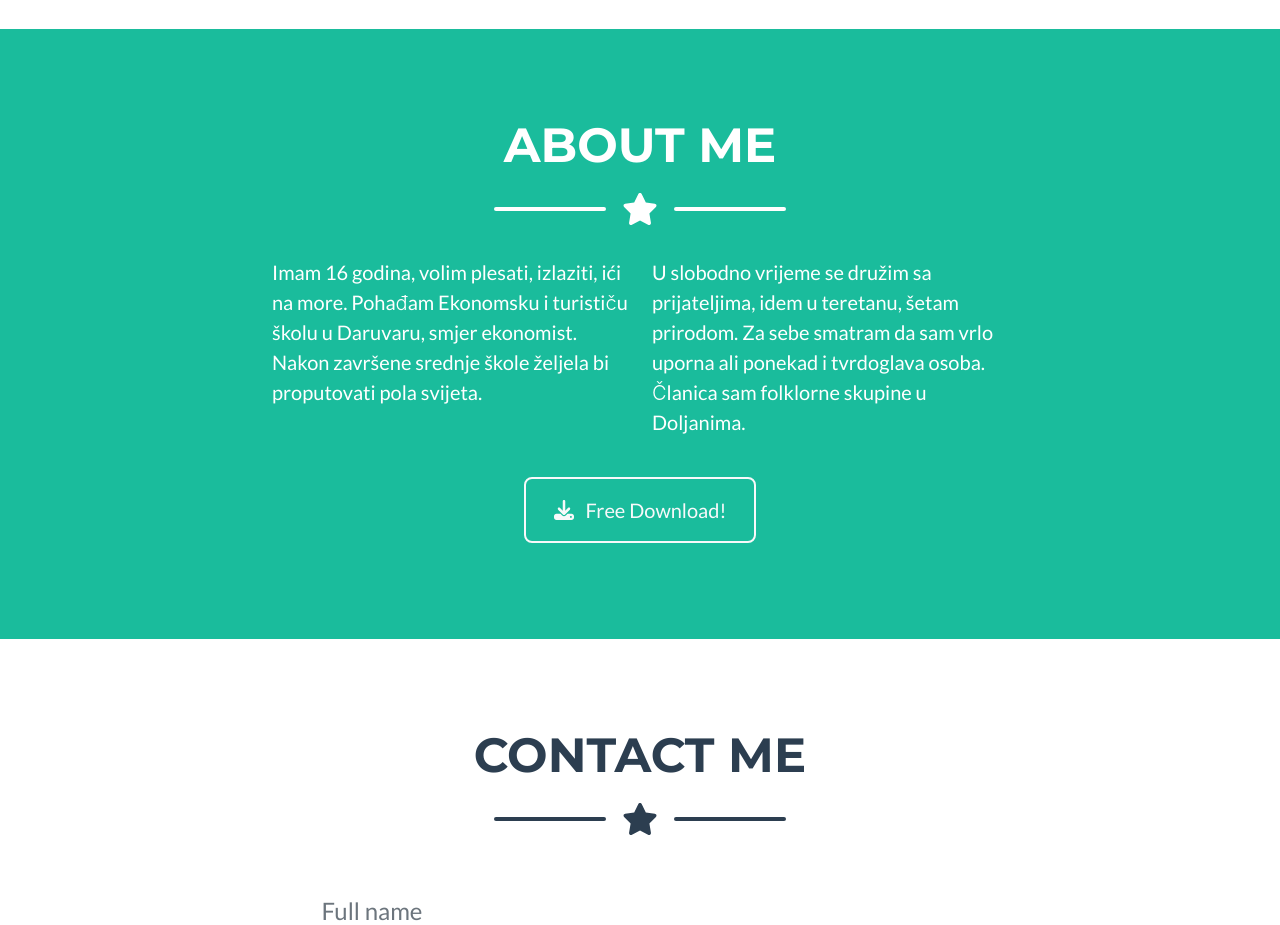
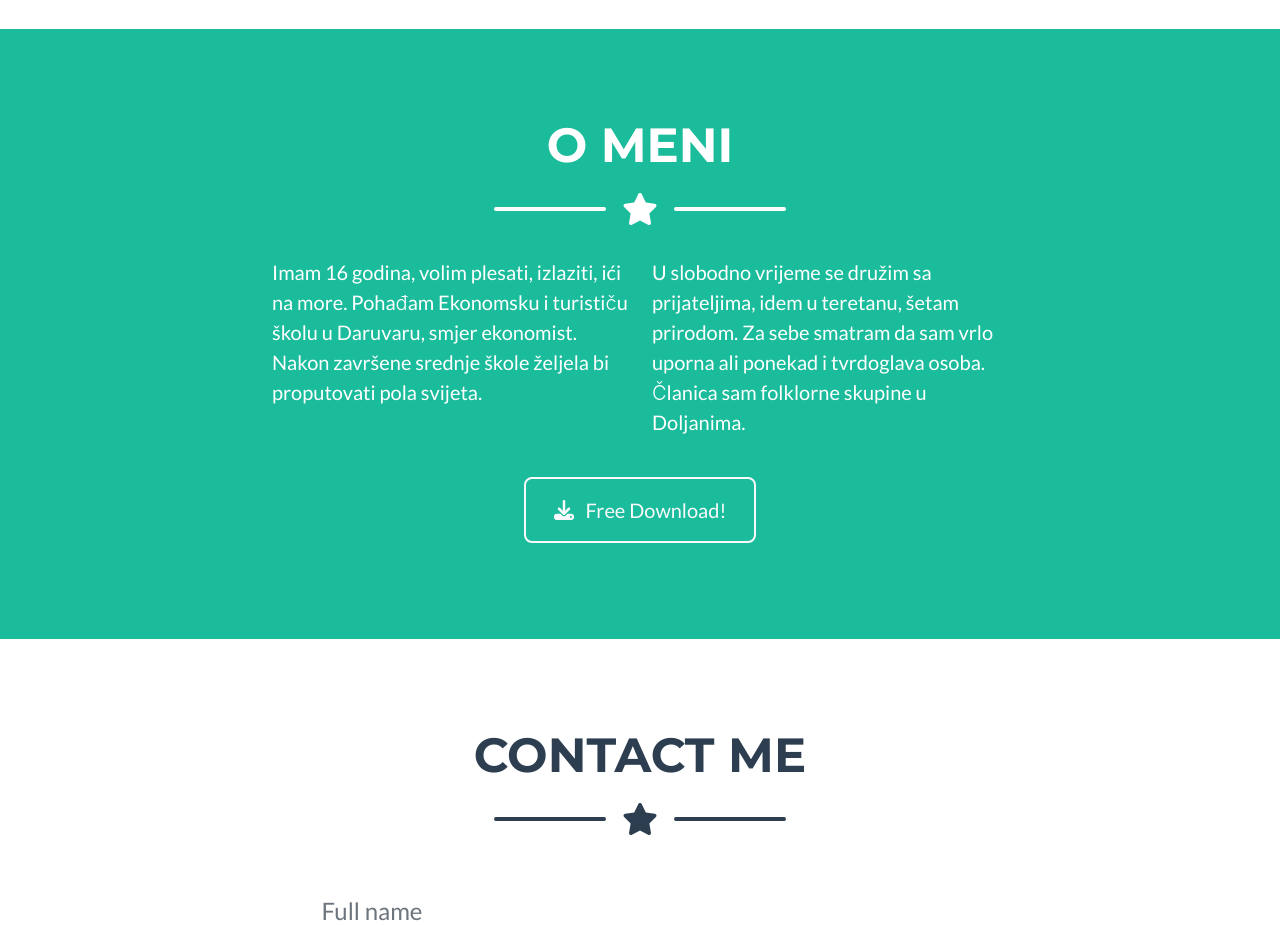
Before and after one commit to laurakosnjar/laurakosnjar, a plain HTML site: page index.html in a window 1280 px wide. Shown: the part 1640-2565 px from the top of the page. Drawn offline with nearby package versions, Linux system fonts and the light colour scheme.

Commit message:
Update index.html

```diff
--- a/index.html
+++ b/index.html
@@ -121,11 +121,11 @@
                 </div>
             </div>
         </section>
-        <!-- About Me Section-->
-        <section class="page-section bg-primary text-white mb-0" id="about me">
+        <!-- O meni Section-->
+        <section class="page-section bg-primary text-white mb-0" id="o meni">
             <div class="container">
-                <!-- About Me Section Heading-->
-                <h2 class="page-section-heading text-center text-uppercase text-white">About me</h2>
+                <!-- O meni Section Heading-->
+                <h2 class="page-section-heading text-center text-uppercase text-white">O meni</h2>
                 <!-- Icon Divider-->
                 <div class="divider-custom divider-light">
                     <div class="divider-custom-line"></div>
@@ -137,7 +137,7 @@
                     <div class="col-lg-4 ms-auto"><p class="lead">Imam 16 godina, volim plesati, izlaziti, ići na more. Pohađam Ekonomsku i turističu školu u Daruvaru, smjer ekonomist. Nakon završene srednje škole željela bi proputovati pola svijeta.</p></div>
                     <div class="col-lg-4 me-auto"><p class="lead">U slobodno vrijeme se družim sa prijateljima, idem u teretanu, šetam prirodom. Za sebe smatram da sam vrlo uporna ali ponekad i tvrdoglava osoba. Članica sam folklorne skupine u Doljanima.</p></div>
                 </div>
-                <!-- About Me Section Button-->
+                <!-- O meni Section Button-->
                 <div class="text-center mt-4">
                     <a class="btn btn-xl btn-outline-light" href="https://startbootstrap.com/theme/freelancer/">
                         <i class="fas fa-download me-2"></i>
```
